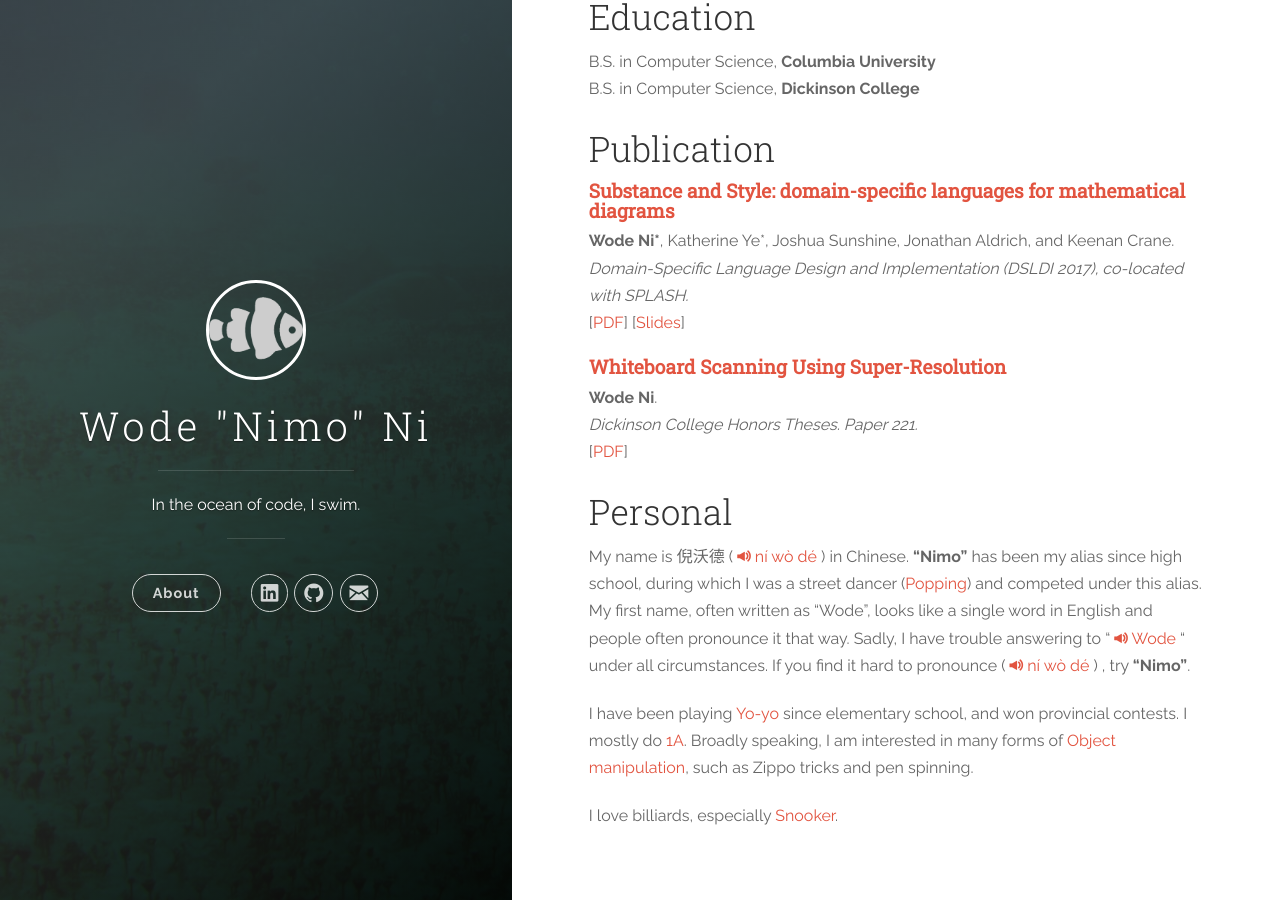
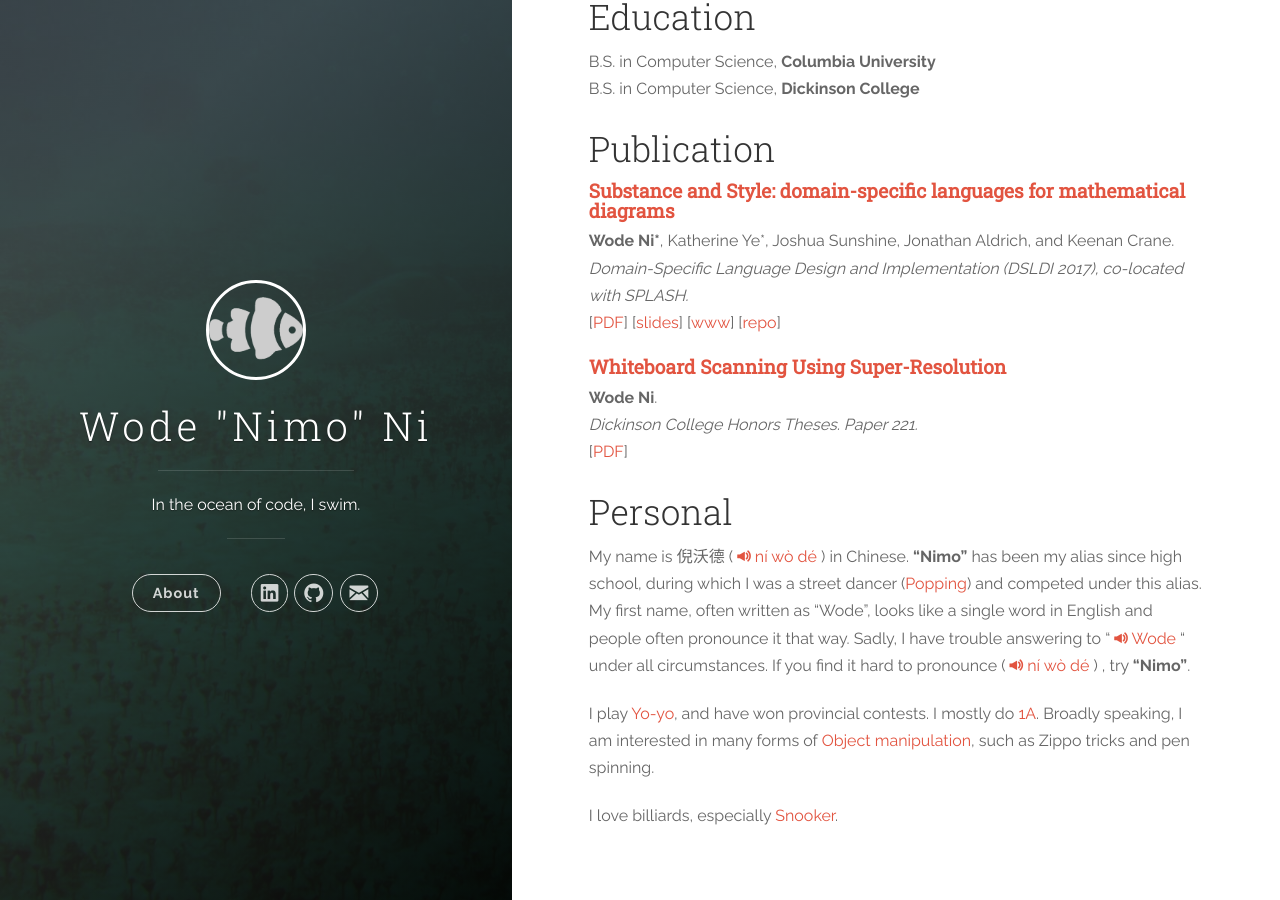
Before and after one commit to wodeni/wodeni.github.io, a Jekyll site: the page built from index.md, in a window 1280 px wide and 900 px high, scrolled down 832 px. Built offline with Jekyll 4.4.1, drawn with Linux system fonts in a browser that asks for light colours; nearby versions of some CDN libraries; our own code applies the rules of GitHub Pages for plain Markdown files.

```diff
--- a/index.md
+++ b/index.md
@@ -24,7 +24,10 @@ B.S. in Computer Science, __Dickinson College__ <br>
 #### [__Substance and Style: domain-specific languages for mathematical diagrams__](https://2017.splashcon.org/event/dsldi-2017-substance-and-style-domain-specific-languages-for-mathematical-diagrams)
 __Wode Ni\*__, Katherine Ye*, Joshua Sunshine, Jonathan Aldrich, and Keenan Crane.<br>  _Domain-Specific Language Design and Implementation (DSLDI 2017),  co-located with SPLASH._ <br>
 [[PDF](assets/dsldi.pdf)]
-[[Slides](assets/dsldi-presentation.pdf)]
+[[slides](assets/dsldi-presentation.pdf)]
+<!-- [Slides: [PDF](assets/dsldi-presentation.pdf), [Keynote(annotated)](assets/dsldi-presentation.key)] -->
+[[www](http://penrose.ink)]
+[[repo](https://github.com/penrose/penrose)]
 
 #### [__Whiteboard Scanning Using Super-Resolution__](http://scholar.dickinson.edu/student_honors/221/)
 __Wode Ni__.<br> _Dickinson College Honors Theses. Paper 221._<br>
@@ -45,6 +48,6 @@ in Chinese. __"Nimo"__ has been my alias since high school, during which I was a
 )
  , try __"Nimo"__.
 
-I have been playing [Yo-yo](https://en.wikipedia.org/wiki/Yo-yo) since elementary school, and won provincial contests. I mostly do [1A](http://yoyo.wikia.com/wiki/Styles_Of_Play). Broadly speaking, I am interested in many forms of [Object manipulation](https://en.wikipedia.org/wiki/Object_manipulation), such as Zippo tricks and pen spinning.
+I play [Yo-yo](https://en.wikipedia.org/wiki/Yo-yo), and have won provincial contests. I mostly do [1A](http://yoyo.wikia.com/wiki/Styles_Of_Play). Broadly speaking, I am interested in many forms of [Object manipulation](https://en.wikipedia.org/wiki/Object_manipulation), such as Zippo tricks and pen spinning.
 
 I love billiards, especially [Snooker](https://en.wikipedia.org/wiki/Snooker).
```
Also changed, not shown: 5 other files.
